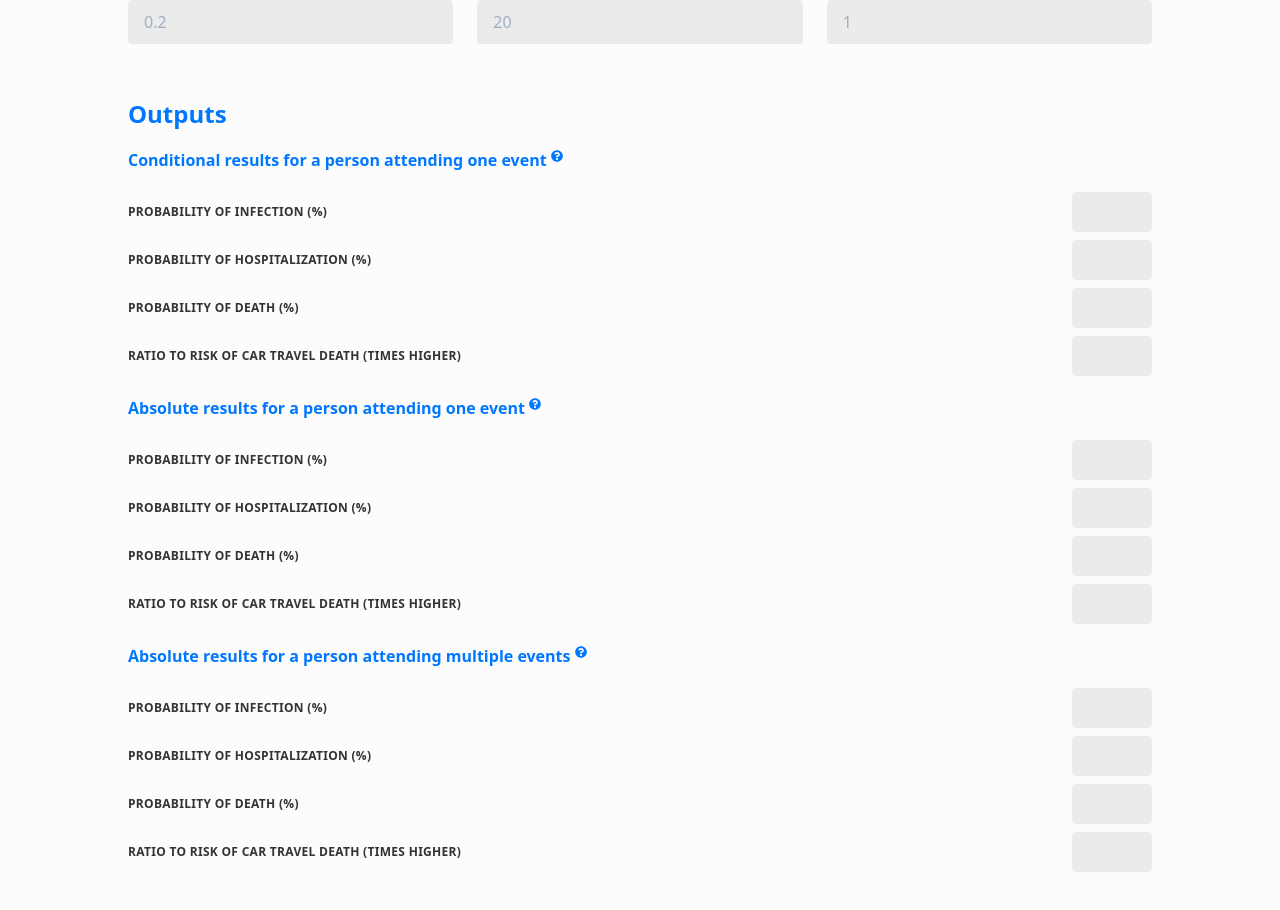
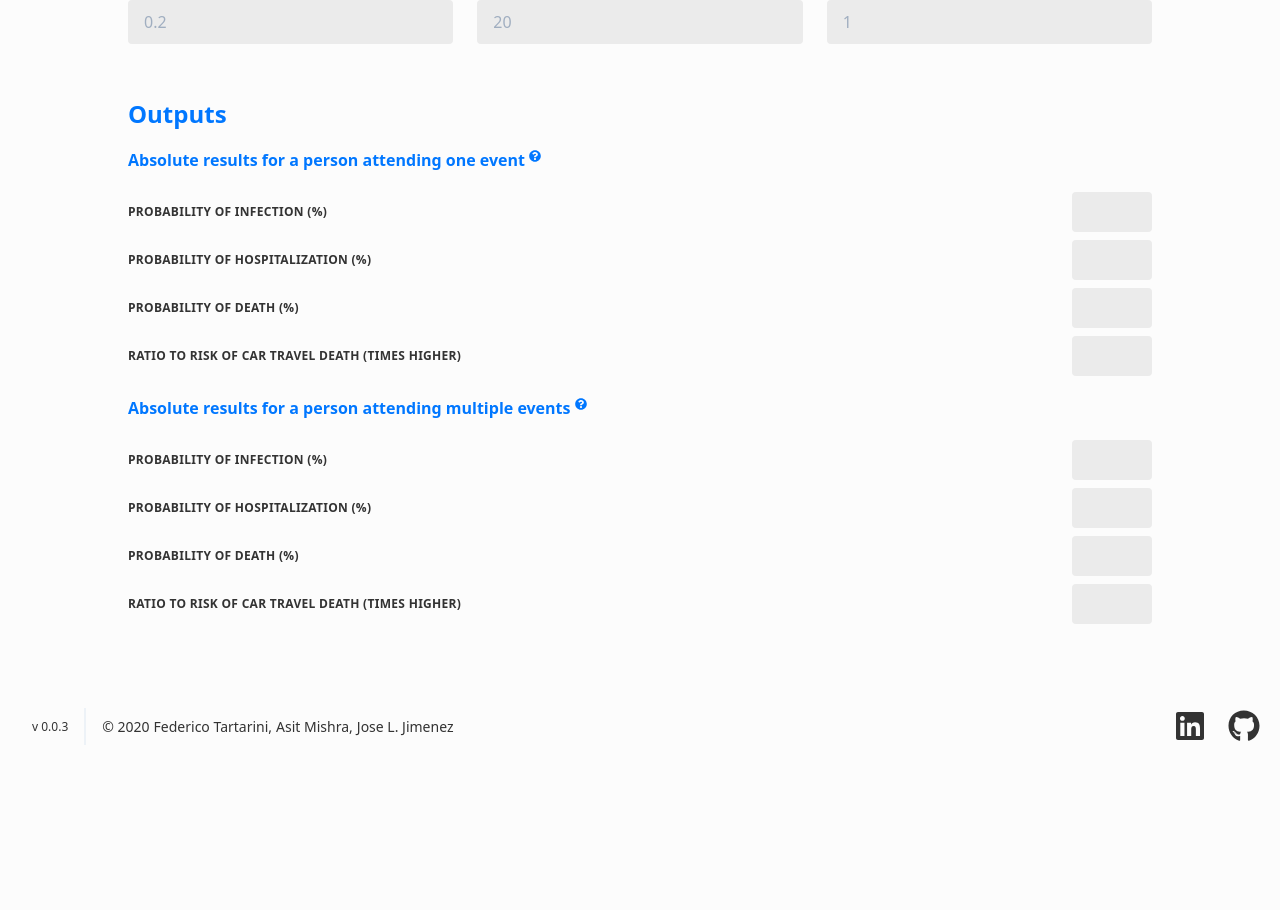
Before and after one commit to FedericoTartarini/covid-aerosol-transmission-estimator, a React (Create React App) app: page /indoor in a window 1280 px wide. Shown: the part 1278-2188 px from the top of the page. After the commit the page ends 2055 px from the top, so only its background shows below. Built offline with nearby package versions, Linux system fonts and the light colour scheme.

Commit message:
* removed conditional prob from Indoor

```diff
--- a/src/Components/OutputsIndoor.js
+++ b/src/Components/OutputsIndoor.js
@@ -8,32 +8,6 @@ function OutputsIndoor({ data }) {
   return (
     <div>
       <h1 className="title-font text-2xl mb-4 mt-12 font-bold">Outputs</h1>
-      <Link to={"/help/conditionalResults"}>
-        <h1 className="title-font mb-4 mt-4 font-bold">
-          Conditional results for a person attending one event{" "}
-          <sup>
-            <FontAwesomeIcon icon={faQuestionCircle} />
-          </sup>
-        </h1>
-      </Link>
-      <div className="flex items-end flex-wrap -mx-3 mb-2">
-        <OutputField
-          label={"Probability of infection (%)"}
-          value={data.pCondOneEventInfection}
-        />
-        <OutputField
-          label={"Probability of hospitalization (%)"}
-          value={data.pCondOneEventHospitalization}
-        />
-        <OutputField
-          label={"Probability of death (%)"}
-          value={data.pCondOneEventDeath}
-        />
-        <OutputField
-          label={"Ratio to risk of car travel death (times higher)"}
-          value={data.pCondOneEventCarTravel}
-        />
-      </div>
       <Link to={"/help/absoluteOneEventResults"}>
         <h1 className="title-font mb-4 mt-4 font-bold">
           Absolute results for a person attending one event{" "}
```
